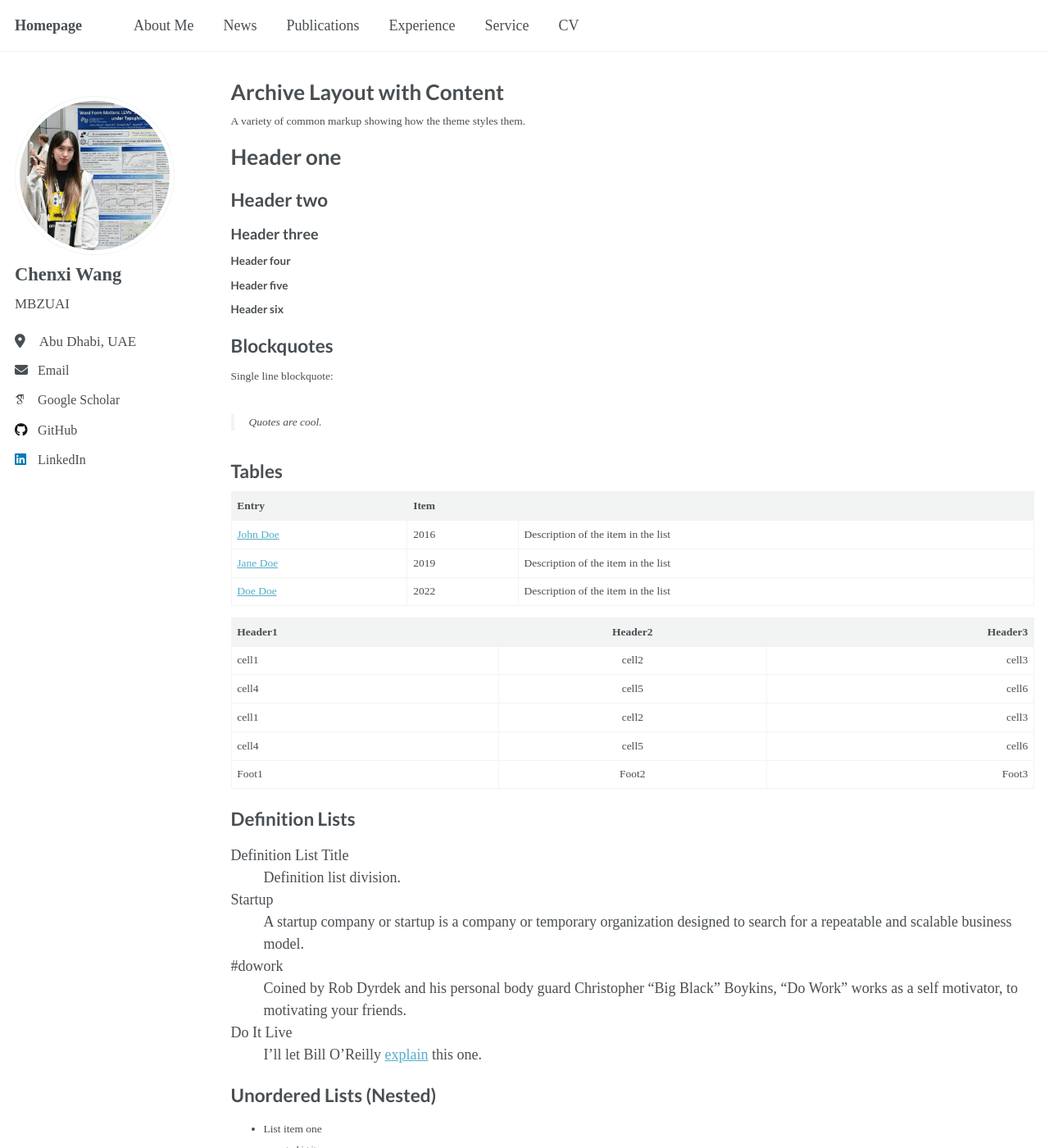
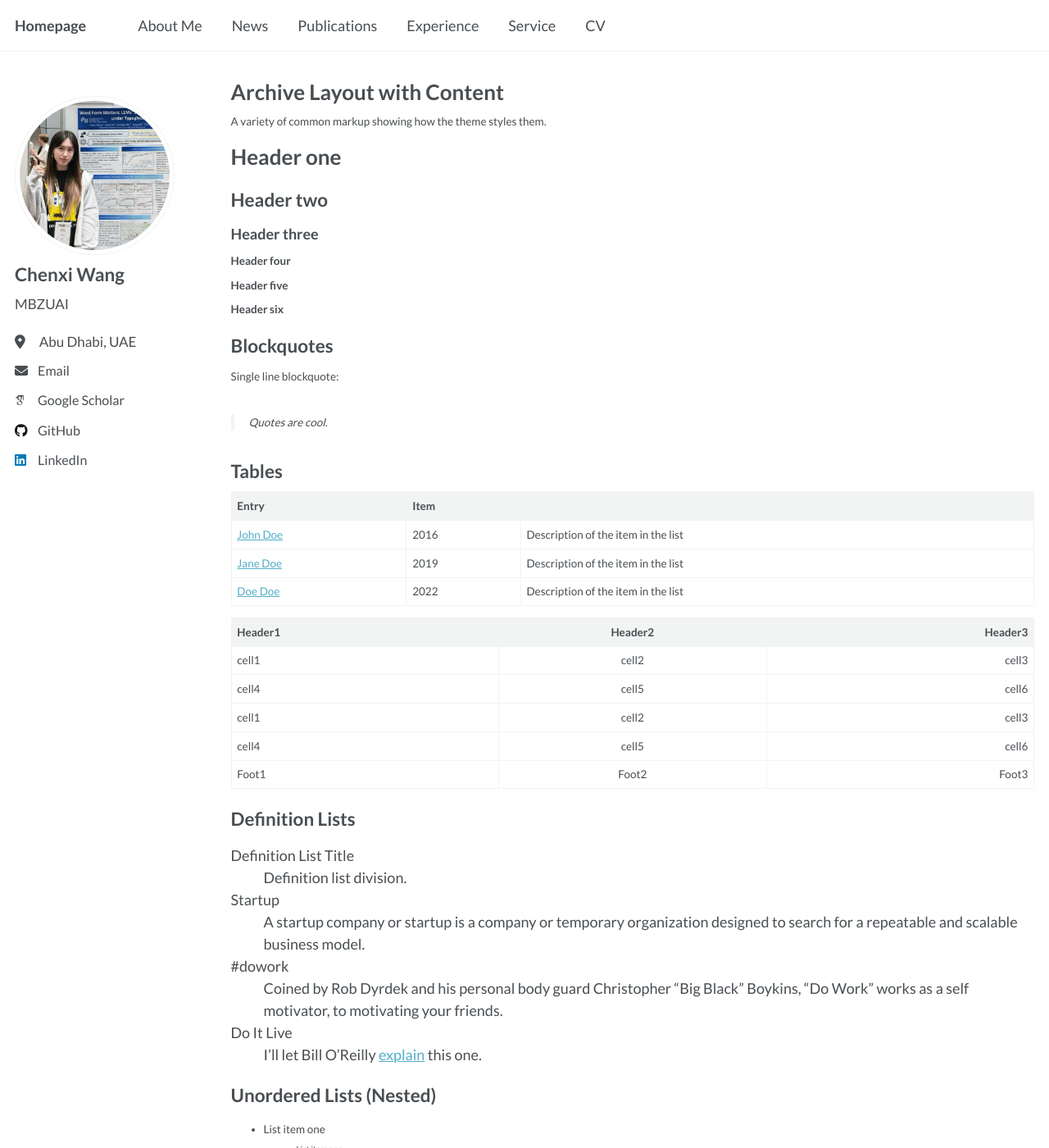
Before and after one commit to Aurora-cx/Aurora-cx.github.io, a Jekyll site: the page built from _pages/archive-layout-with-content.md, in a window 1280 px wide and 1400 px high. Shown: the whole window at 82% size. Built offline with Jekyll 4.4.1, drawn with Linux system fonts in a browser that asks for light colours; some web fonts are replaced; a script that is not in the unit is left out.

Commit message:
Unify all fonts to Lato

```diff
--- a/_sass/_themes.scss
+++ b/_sass/_themes.scss
@@ -15,7 +15,7 @@ $indent-var                 : 1.3em;
 
 /* System typefaces */
 $serif                      : Georgia, Times, serif;
-$sans-serif                 : "Times New Roman", Times, Georgia, serif;
+$sans-serif                 : "Lato", "Helvetica Neue", Arial, sans-serif;
 $monospace                  : Monaco, Consolas, "Lucida Console", monospace;
 
 /* Sans serif typefaces */
```
